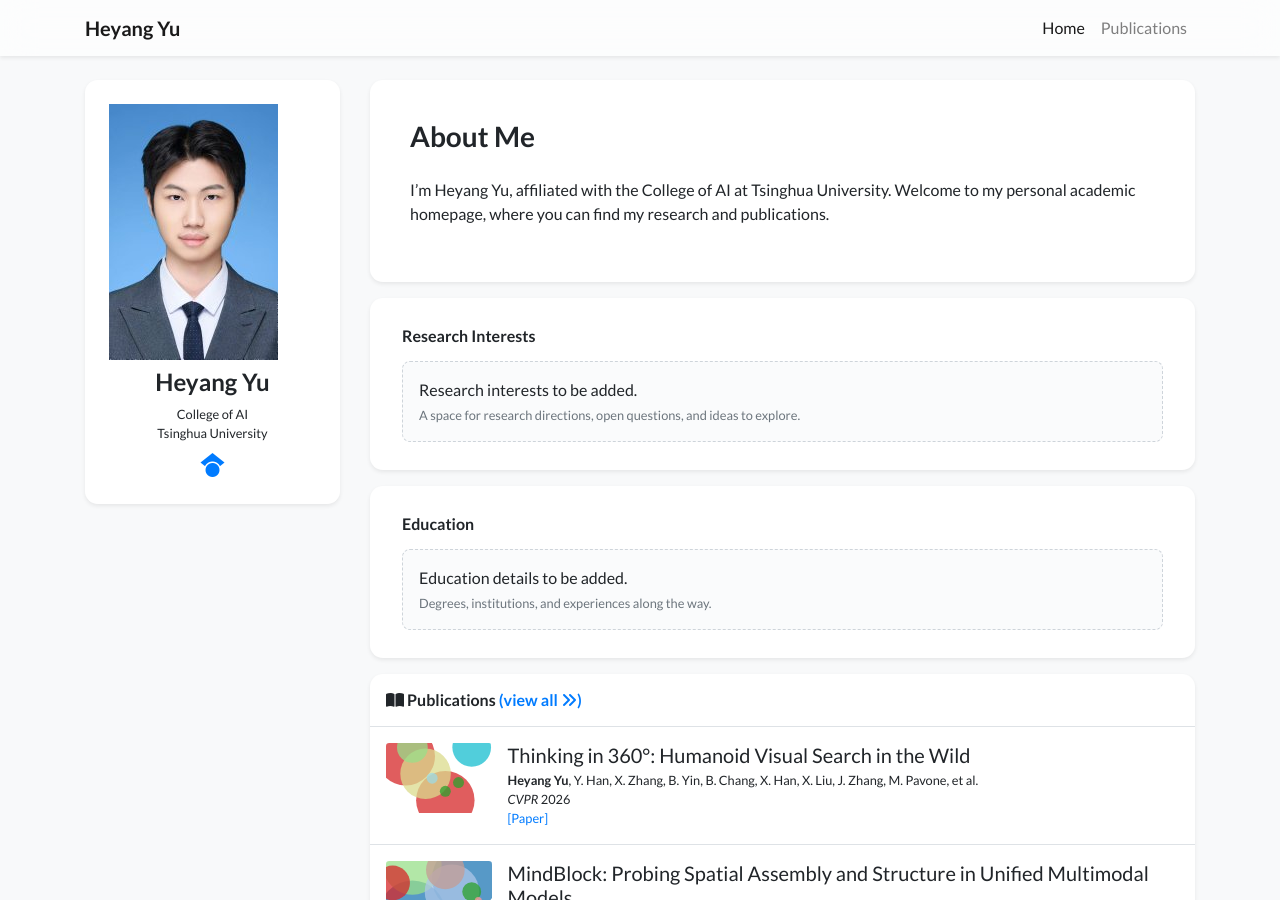
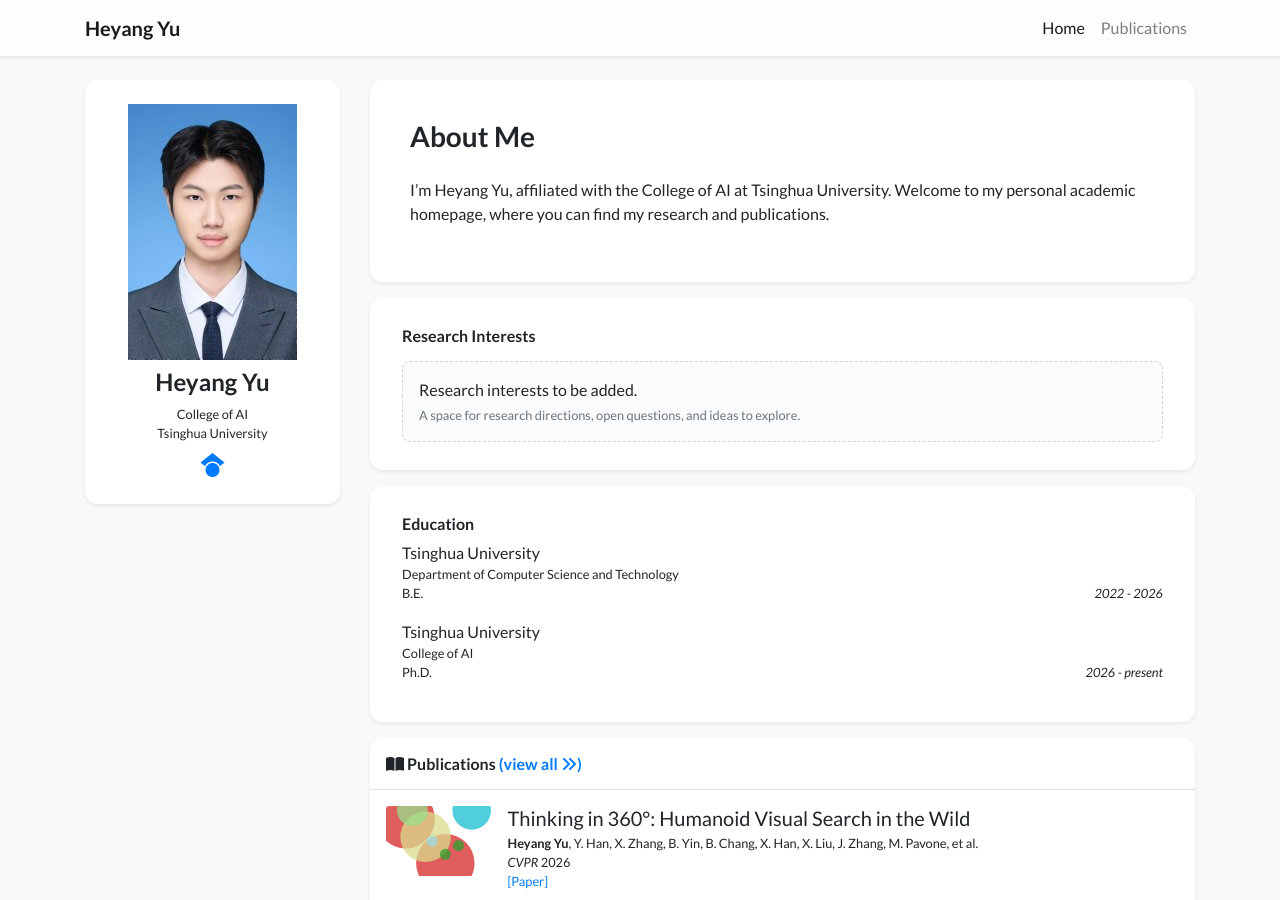
Before and after one commit to Tsuruko04/academic-homepage, a Jekyll site: the page built from index.html, in a window 1280 px wide and 900 px high. Built offline with Jekyll 4.4.1, drawn with Linux system fonts in a browser that asks for light colours; nearby versions of some CDN libraries; a style sheet for code colours, icons or effects is not loaded.

Commit message:
Fix education records and center profile portrait

```diff
--- a/_data/profile.yml
+++ b/_data/profile.yml
@@ -22,7 +22,16 @@
 #   - name: Your research area
 #     description: The questions and ideas you are exploring.
 
-education: []
+# Keep all degrees under one education key; each dash starts a new degree.
+education:
+  - name: Tsinghua University
+    position: B.E.
+    dept: Department of Computer Science and Technology
+    date: 2022 - 2026
+  - name: Tsinghua University
+    position: Ph.D.
+    dept: College of AI
+    date: 2026 - present
 # education:
 #   - name: University name
 #     position: Degree and field of study
--- a/_includes/widgets/experience_card.html
+++ b/_includes/widgets/experience_card.html
@@ -1,21 +1,23 @@
-<div class="row mt-3">
+<div class="row mt-3" id="education">
     <div class="col">
         <div class="card border-0 shadow-sm bg-white">
             <div class="card-body p-4">
                 <div class="row" data-masonry='{"percentPosition": true }'>
                     {% assign education_count = site.data.profile.education | size %}
                     {% if education_count > 0 %}
-                    <div class="col-lg-6">
+                    {% assign experience_count = site.data.profile.experience | size %}
+                    {% assign awards_count = site.data.profile.awards | size %}
+                    <div class="{% if experience_count > 0 or awards_count > 0 %}col-lg-6{% else %}col-12{% endif %}">
                         <div class="mx-2 my-1">
                             <h6>Education</h6>
                             <ul class="list-unstyled mb-1">
                                 {% for item in site.data.profile.education %}
-                                <li class="media mb-1">
+                                <li class="media mb-3">
                                     {% if item.logo %}<img src="{{ item.logo | relative_url }}" alt="" style="width: 18px;" class="mr-1 mt-1">{% endif %}
                                     <div class="media-body">
                                         <div>{{ item.name }}</div>
                                         <div class="small">{{ item.dept }}</div>
-                                        <div class="small d-flex">
+                                        <div class="small d-flex flex-wrap">
                                             <div>{{ item.position }}</div>
                                             <div class="mt-auto ml-auto no-break"><em>{{ item.date }}</em></div>
                                         </div>
@@ -26,7 +28,7 @@
                         </div>
                     </div>
                     {% else %}
-                    <div class="col-12" id="education">
+                    <div class="col-12">
                         <div class="mx-2 my-1">
                             <h6>Education</h6>
                             <div class="profile-placeholder mt-3">
--- a/_includes/widgets/profile_card_mini.html
+++ b/_includes/widgets/profile_card_mini.html
@@ -5,8 +5,8 @@
                 <div class="row">
                     <div class="col">
                         {% if site.data.profile.portrait_url %}
-                        <!-- When the screen is wider than md, float the portrait on the right -->
-                        <div class="figure d-none d-md-block">
+                        <!-- Center the portrait within the profile card on larger screens. -->
+                        <div class="figure d-none d-md-block text-center">
                             <img
                                 src="{{ site.data.profile.portrait_url | relative_url }}"
                                 class="figure-img img-fluid" alt="{{ site.data.profile.primary_name | escape }}"
```
